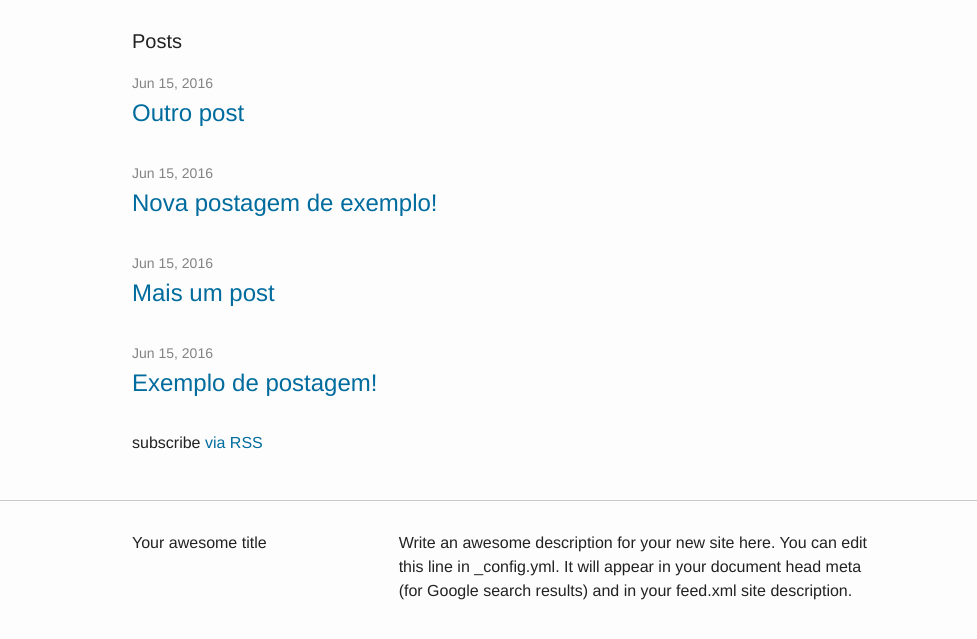
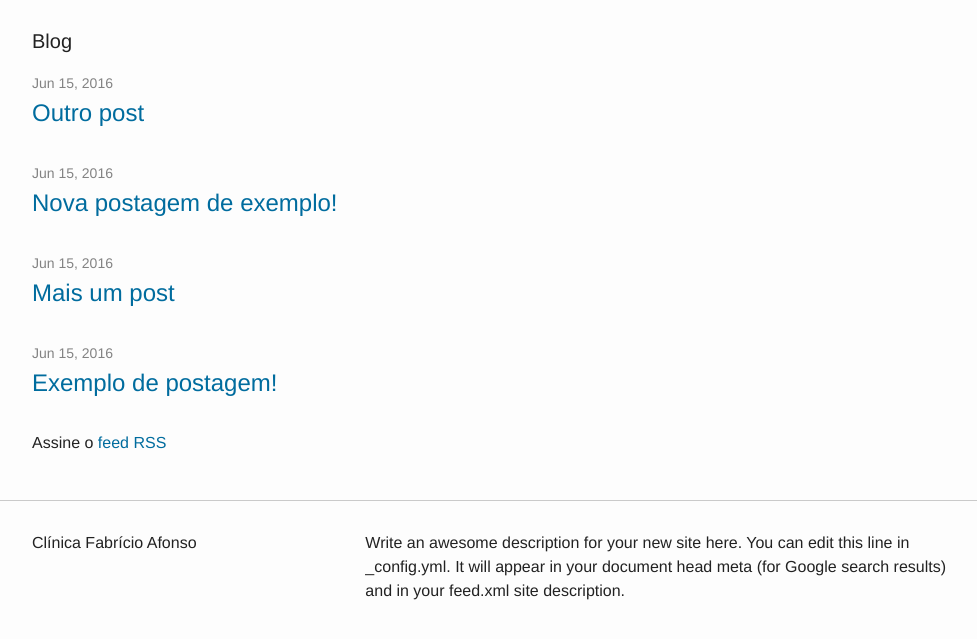
Before and after one commit to aleamparo/clinicafabricioafonso.github.io, a Jekyll site: the page built from index.html, in a window 1280 px wide, cut to the strip 634-1282 px from the top of the page. Shown: the top 639 px of the strip, without its empty margins (138-1115 px from the left). Built offline with Jekyll 4.4.1, drawn with Linux system fonts in a browser that asks for light colours.

Commit message:
Ajustes no conteúdo e teste em outros navegadores

```diff
--- a/_config.yml
+++ b/_config.yml
@@ -6,16 +6,13 @@
 # 'jekyll serve'. If you change this file, please restart the server process.
 
 # Site settings
-title: Your awesome title
-email: your-email@domain.com
+title: Clínica Fabrício Afonso
 description: > # this means to ignore newlines until "baseurl:"
   Write an awesome description for your new site here. You can edit this
   line in _config.yml. It will appear in your document head meta (for
   Google search results) and in your feed.xml site description.
 baseurl: "" # the subpath of your site, e.g. /blog
-url: "http://yourdomain.com" # the base hostname & protocol for your site
-twitter_username: jekyllrb
-github_username:  jekyll
+url: "http://clinicafabricioafonso.com.br" # the base hostname & protocol for your site
 
 # Build settings
 markdown: kramdown
--- a/_includes/icon-github.html
+++ /dev/null
@@ -1 +0,0 @@
-<a href="https://github.com/{{ include.username }}"><span class="icon icon--github">{% include icon-github.svg %}</span><span class="username">{{ include.username }}</span></a>
--- a/_includes/icon-twitter.html
+++ /dev/null
@@ -1 +0,0 @@
-<a href="https://twitter.com/{{ include.username }}"><span class="icon icon--twitter">{% include icon-twitter.svg %}</span><span class="username">{{ include.username }}</span></a>
--- a/_sass/_grid.sass
+++ b/_sass/_grid.sass
@@ -2,6 +2,7 @@
 +module(grid)
     &>*
         display: inline-block
+        min-width: 0
     +module(grid)
         display: flex
 
--- a/_sass/_layout.sass
+++ b/_sass/_layout.sass
@@ -6,8 +6,6 @@
 
 .site-header
     @extend %hero-height
-    border-top: 5px solid $brand-color
-    border-bottom: 1px solid $grey-color-light
     position: relative
     background:
         image: url($background-image)
@@ -32,6 +30,7 @@
     letter-spacing: -1px
     margin: auto
     margin-bottom: 0
+    padding-top: $spacing-unit / 2
     max-width: 50%
     float: left
 
@@ -39,7 +38,6 @@
         float: none
         display: block
         max-width: 75%
-        padding-top: $spacing-unit / 2
 
     &,
     &:visited
--- a/_sass/_vars.sass
+++ b/_sass/_vars.sass
@@ -26,7 +26,7 @@ $grey-color-light : desaturate($color-3, 100%)
 $grey-color-dark  : desaturate($color-4, 100%)
 
 // Width of the content area
-$content-width    : 800px
+$content-width    : 1000px
 
 $on-palm          : 600px
 $on-laptop        : 800px
--- a/index.html
+++ b/index.html
@@ -4,7 +4,7 @@ layout: default
 
 <div class="home">
 
-  <h1 class="page-heading">Posts</h1>
+  <h1 class="page-heading">Blog</h1>
 
   <ul class="post-list">
     {% for post in site.posts %}
@@ -18,6 +18,6 @@ layout: default
     {% endfor %}
   </ul>
 
-  <p class="rss-subscribe">subscribe <a href="{{ "/feed.xml" | prepend: site.baseurl }}">via RSS</a></p>
+  <p class="rss-subscribe">Assine o <a href="{{ "/feed.xml" | prepend: site.baseurl }}">feed RSS</a></p>
 
 </div>
```
Also changed, not shown: about.md (+0 -2 lines), _includes/icon-github.svg (deleted), _includes/icon-twitter.svg (deleted).
